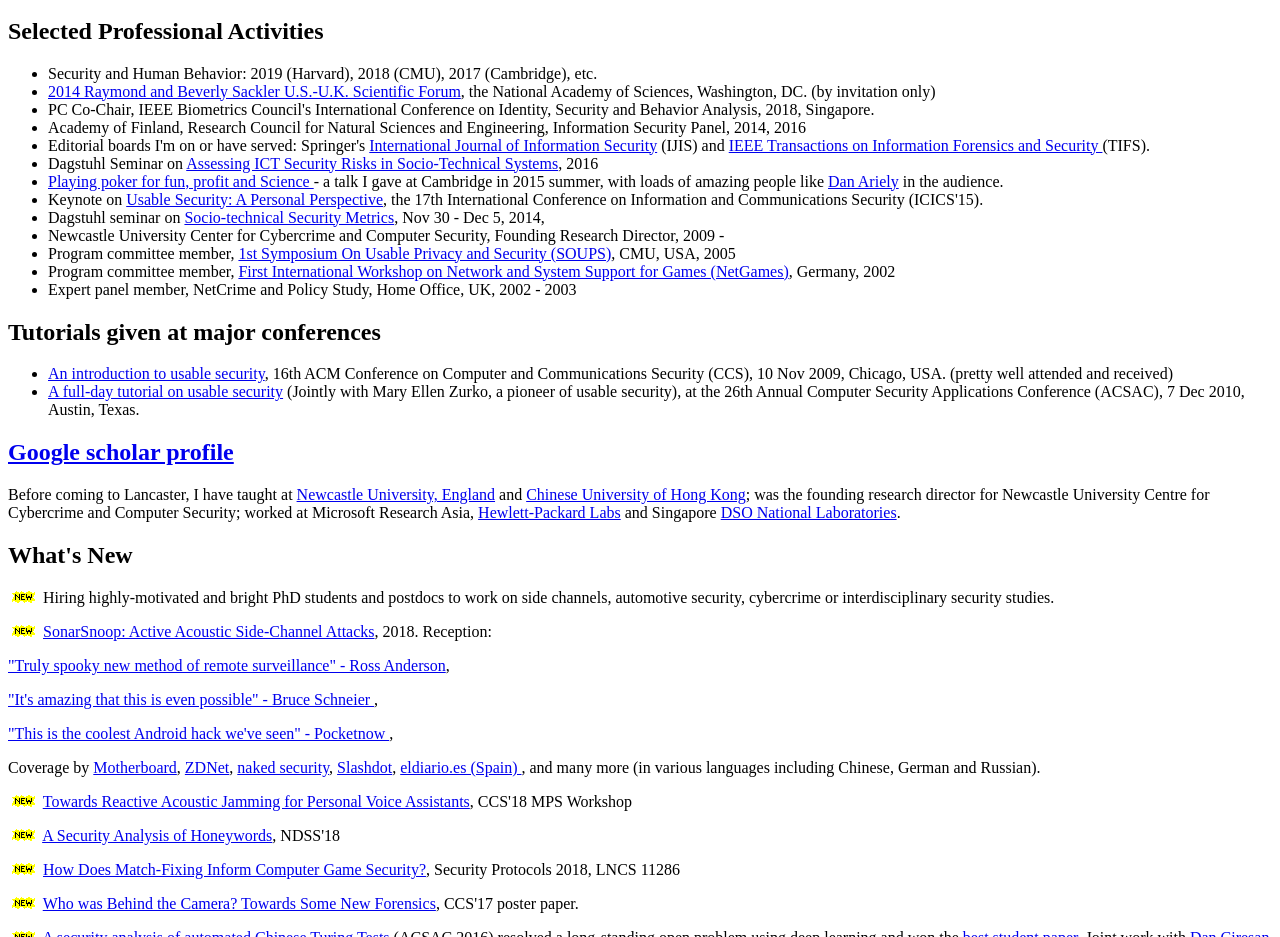
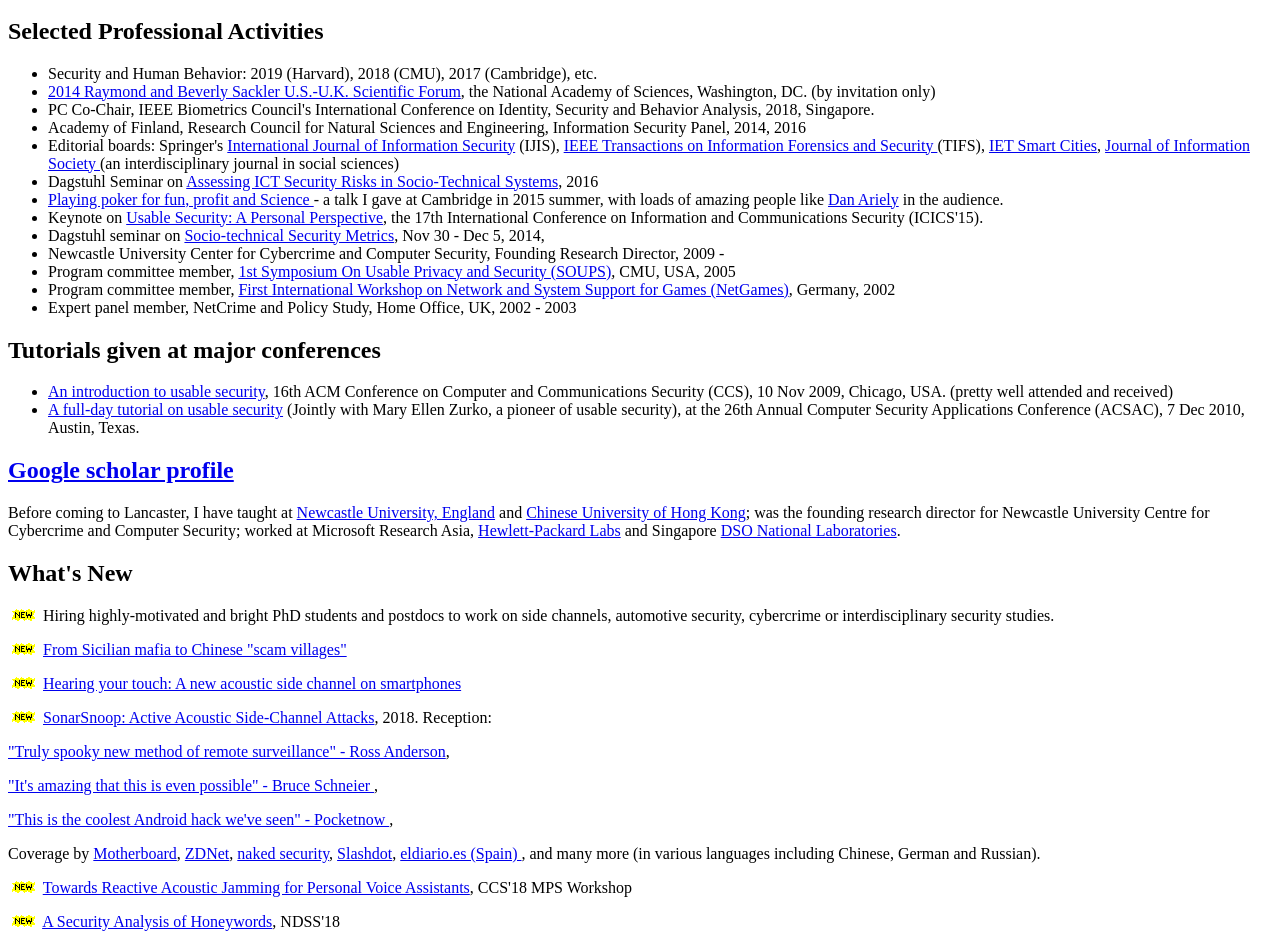
Before and after one commit to prof-jeffyan/prof-jeffyan.github.io, a plain HTML site: page index.html in a window 1280 px wide. Shown: the part 1141-2078 px from the top of the page. Drawn offline with Linux system fonts and the light colour scheme.

Commit message:
Add files via upload

```diff
--- a/index.html
+++ b/index.html
@@ -221,12 +221,18 @@
 <li> Academy of Finland, Research Council for Natural Sciences and Engineering, Information Security Panel, 2014, 2016
 
 <li>
-Editorial boards I'm on or have served:
-Springer's <a href="http://www.springer.com/computer/security+and+cryptology/journal/10207">International Journal of Information Security</a> (IJIS)
-and
+Editorial boards:
+Springer's <a href="http://www.springer.com/computer/security+and+cryptology/journal/10207">International Journal of Information Security</a> (IJIS),
 <a href="http://www.signalprocessingsociety.org/publications/periodicals/forensics/"> IEEE
 Transactions on Information Forensics and Security
-</a> (TIFS).
+</a> (TIFS),
+<a href="https://digital-library.theiet.org/content/journals/iet-smc">
+IET Smart Cities</a>,
+<a href="http://ccis.nctu.edu.tw/about.asp">
+Journal of Information Society
+</a> (an interdisciplinary journal in social sciences)
+
+
 
 <li>
 Dagstuhl Seminar on <a href="http://www.dagstuhl.de"> Assessing ICT Security Risks in Socio-Technical Systems</a>, 2016
@@ -308,6 +314,17 @@
 <IMG SRC="new.gif"> Hiring highly-motivated and bright PhD students and postdocs to
 	work on side channels, automotive security, cybercrime or interdisciplinary security studies.
 </p>
+
+
+<IMG SRC="new.gif"> <a href="mafia.pdf">
+From Sicilian mafia to Chinese "scam villages"	</a>
+</p>
+
+
+<IMG SRC="new.gif"> <a href="https://arxiv.org/abs/1903.11137">
+Hearing your touch: A new acoustic side channel on smartphones</a>
+</p>
+
 
 <IMG SRC="new.gif"> <a href="https://arxiv.org/pdf/1808.10250.pdf">SonarSnoop: Active Acoustic Side-Channel Attacks</a>, 2018. Reception: </p>
 
```
Also changed, not shown: 1 other file.
